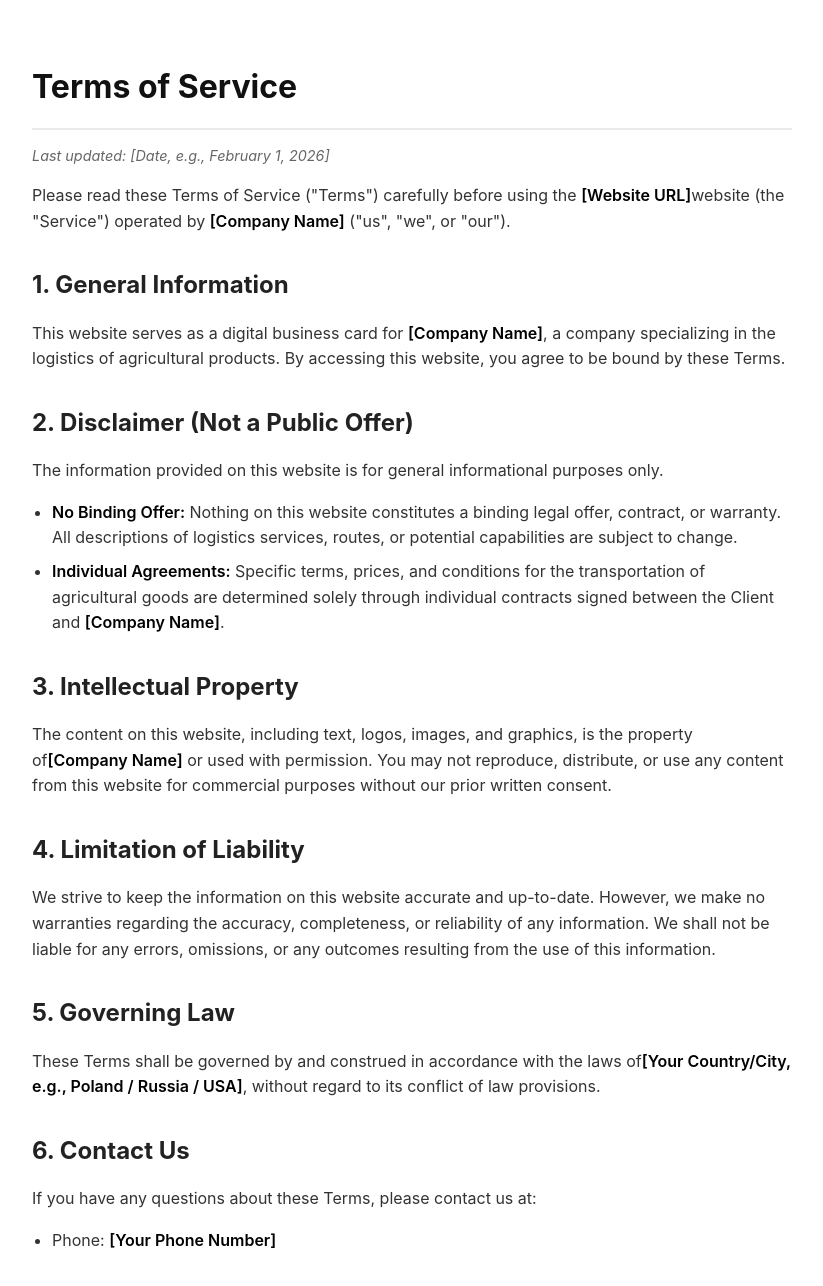
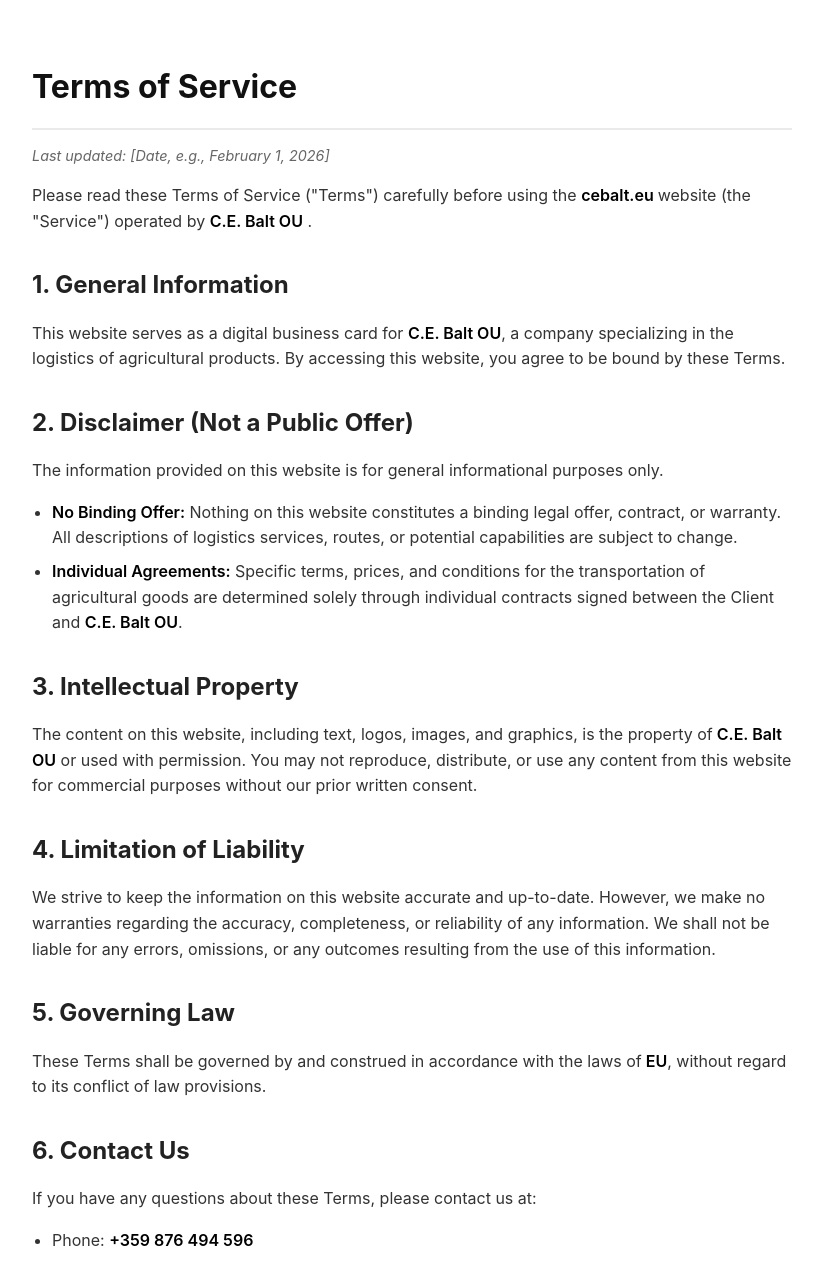
Before and after one commit to Fendyx/cebalt_ou, a React (Create React App) app: page /terms-of-service in a window 1280 px wide. Shown: the top 1286 px of the page, without its empty margins (228-1051 px from the left). Built offline with nearby package versions, Linux system fonts and the light colour scheme.

Commit message:
fixing privacy links

```diff
--- a/src/components/layout/Footer.jsx
+++ b/src/components/layout/Footer.jsx
@@ -112,8 +112,12 @@
           <p>© {currentYear} C.E. Balt OU. All rights reserved.</p>
 
           <div className="footer__policies">
-            <a href="/privacy-policy">Privacy Policy</a>
-            <a href="/terms-of-service">Terms of Service</a>
+            <Link to="/privacy-policy" className="footer__policy-link">
+              Privacy Policy
+            </Link>
+            <Link to="/terms-of-service" className="footer__policy-link">
+              Terms of Service
+            </Link>
           </div>
         </div>
       </div>
--- a/src/pages/PrivacyPolicy.jsx
+++ b/src/pages/PrivacyPolicy.jsx
@@ -8,8 +8,8 @@
       <p className="legal-meta">Last updated: [Date, e.g., February 1, 2026]</p>
 
       <p>
-        This Privacy Policy describes how <strong>[Company Name]</strong> ("we", "us", or "our") handles
-        information when you visit our website <strong>[Website URL]</strong>.
+        This Privacy Policy describes how <strong>C.E. Balt OU</strong> handles
+        information when you visit our website <strong>cebalt.eu</strong>.
       </p>
 
       <h2>1. No Personal Data Collection</h2>
@@ -51,8 +51,8 @@
       <h2>4. Contact Us</h2>
       <p>If you have any questions about this Privacy Policy, please contact us:</p>
       <ul>
-        <li>By phone: <strong>[Your Phone Number]</strong></li>
-        <li>By email: <strong>[Your Email Address]</strong></li>
+        <li>By phone: <strong>+359 876 494 596</strong></li>
+        <li>By email: <strong>info@cebalt.eu</strong></li>
       </ul>
     </div>
   );
--- a/src/pages/TermsOfService.jsx
+++ b/src/pages/TermsOfService.jsx
@@ -8,13 +8,13 @@
       <p className="legal-meta">Last updated: [Date, e.g., February 1, 2026]</p>
 
       <p>
-        Please read these Terms of Service ("Terms") carefully before using the <strong>[Website URL]</strong>
-        website (the "Service") operated by <strong>[Company Name]</strong> ("us", "we", or "our").
+        Please read these Terms of Service ("Terms") carefully before using the <strong>cebalt.eu </strong>
+        website (the "Service") operated by <strong>C.E. Balt OU</strong> .
       </p>
 
       <h2>1. General Information</h2>
       <p>
-        This website serves as a digital business card for <strong>[Company Name]</strong>, a company
+        This website serves as a digital business card for <strong>C.E. Balt OU</strong>, a company
         specializing in the logistics of agricultural products. By accessing this website, you agree
         to be bound by these Terms.
       </p>
@@ -30,14 +30,14 @@
         <li>
           <strong>Individual Agreements:</strong> Specific terms, prices, and conditions for the
           transportation of agricultural goods are determined solely through individual contracts signed
-          between the Client and <strong>[Company Name]</strong>.
+          between the Client and <strong>C.E. Balt OU</strong>.
         </li>
       </ul>
 
       <h2>3. Intellectual Property</h2>
       <p>
         The content on this website, including text, logos, images, and graphics, is the property of
-        <strong>[Company Name]</strong> or used with permission. You may not reproduce, distribute,
+        <strong> C.E. Balt OU</strong> or used with permission. You may not reproduce, distribute,
         or use any content from this website for commercial purposes without our prior written consent.
       </p>
 
@@ -51,14 +51,14 @@
       <h2>5. Governing Law</h2>
       <p>
         These Terms shall be governed by and construed in accordance with the laws of
-        <strong>[Your Country/City, e.g., Poland / Russia / USA]</strong>, without regard to its
+        <strong> EU</strong>, without regard to its
         conflict of law provisions.
       </p>
 
       <h2>6. Contact Us</h2>
       <p>If you have any questions about these Terms, please contact us at:</p>
       <ul>
-        <li>Phone: <strong>[Your Phone Number]</strong></li>
+        <li>Phone: <strong>+359 876 494 596</strong></li>
       </ul>
     </div>
   );
```
